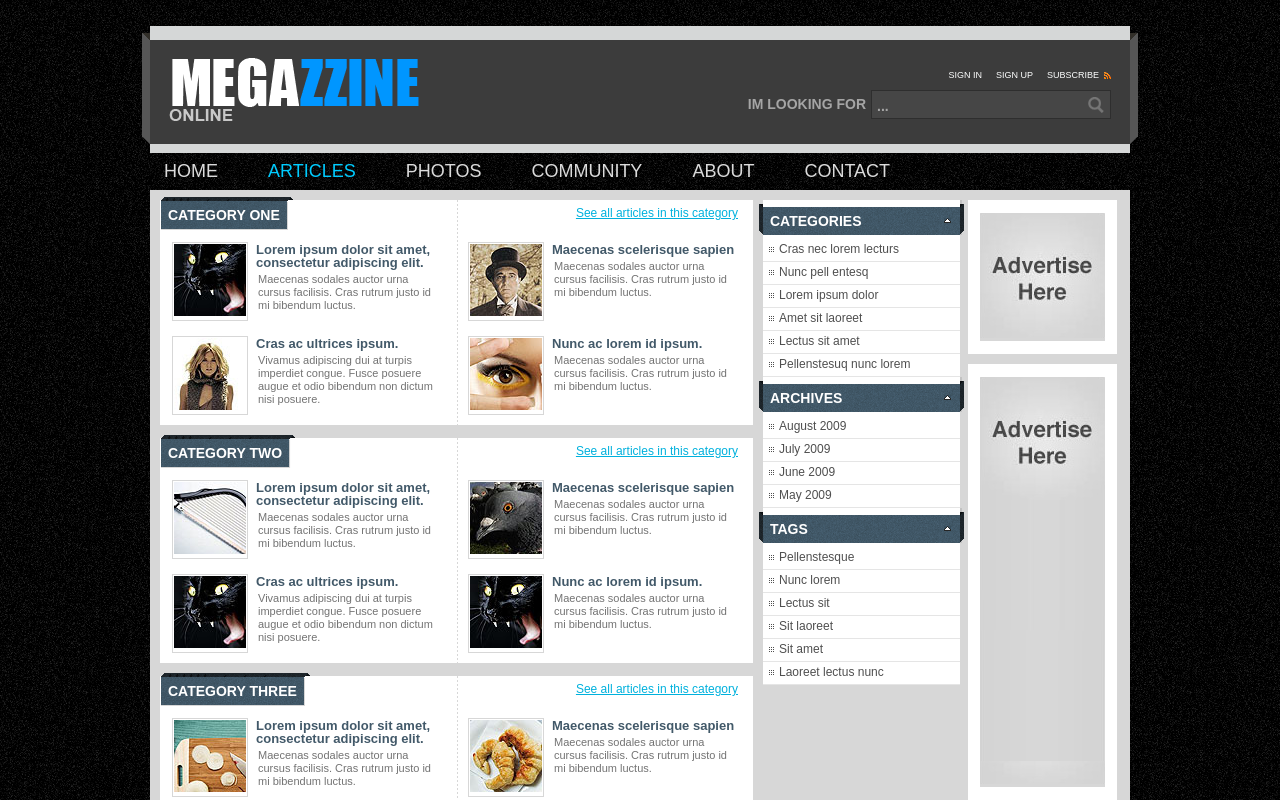
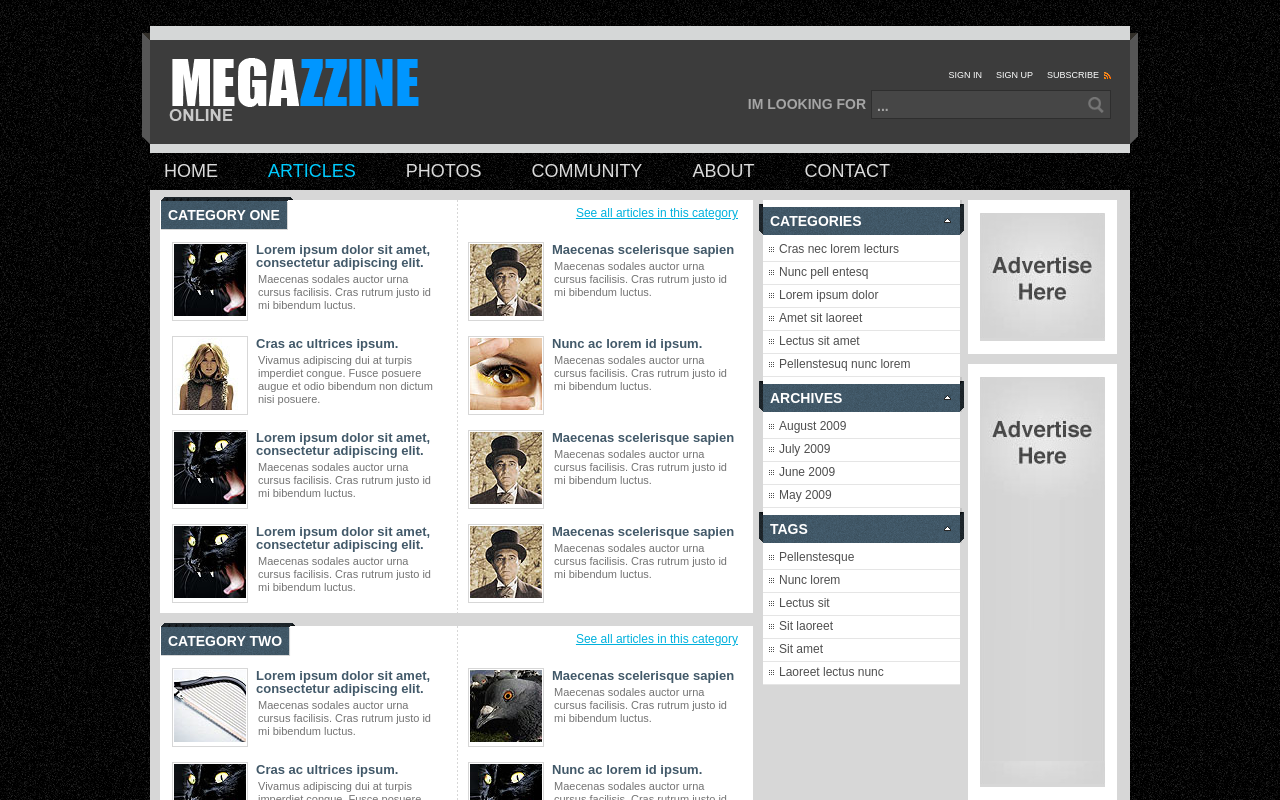
Before and after one commit to lingar-poc/react-rss-brand-news, a React (Create React App) app: page / in a window 1280 px wide. Shown: the top 800 px of the page. Built offline with nearby package versions, Linux system fonts and the light colour scheme.

Commit message:
Multiple items looks OK

```diff
--- a/src/components/static-template/StaticTemplate.jsx
+++ b/src/components/static-template/StaticTemplate.jsx
@@ -79,6 +79,40 @@ export function StaticTemplate() {
                                     <div className="image"><a href="#"><img src="images/post-4.jpg" alt=""/></a></div>
                                     <div className="data">
                                         <h4><a href="#">Nunc ac lorem id ipsum.</a></h4>
+                                        <p>Maecenas sodales auctor urna cursus facilisis. Cras rutrum justo id mi
+                                            bibendum luctus. </p>
+                                    </div>
+                                </div>
+                                <div className="post">
+                                    <div className="image"><a href="#"><img src={"images/post-1.jpg"}alt=""/></a></div>
+                                    <div className="data">
+                                        <h4><a href="#">Lorem ipsum dolor sit amet, consectetur adipiscing elit.</a>
+                                        </h4>
+                                        <p>Maecenas sodales auctor urna cursus facilisis. Cras rutrum justo id mi
+                                            bibendum luctus. </p>
+                                    </div>
+                                </div>
+                                <div className="post last">
+                                    <div className="image"><a href="#"><img src="images/post-2.jpg" alt=""/></a></div>
+                                    <div className="data">
+                                        <h4><a href="#">Maecenas scelerisque sapien </a></h4>
+                                        <p>Maecenas sodales auctor urna cursus facilisis. Cras rutrum justo id mi
+                                            bibendum luctus. </p>
+                                    </div>
+                                </div>
+                                <div className="post">
+                                    <div className="image"><a href="#"><img src={"images/post-1.jpg"}alt=""/></a></div>
+                                    <div className="data">
+                                        <h4><a href="#">Lorem ipsum dolor sit amet, consectetur adipiscing elit.</a>
+                                        </h4>
+                                        <p>Maecenas sodales auctor urna cursus facilisis. Cras rutrum justo id mi
+                                            bibendum luctus. </p>
+                                    </div>
+                                </div>
+                                <div className="post last">
+                                    <div className="image"><a href="#"><img src="images/post-2.jpg" alt=""/></a></div>
+                                    <div className="data">
+                                        <h4><a href="#">Maecenas scelerisque sapien </a></h4>
                                         <p>Maecenas sodales auctor urna cursus facilisis. Cras rutrum justo id mi
                                             bibendum luctus. </p>
                                     </div>
@@ -223,7 +257,8 @@ export function StaticTemplate() {
                                             </div>
                                             <div className="data">
                                                 <h5><a href="#">Cras nec lorem lectus</a></h5>
-                                                <p>Lorem ipsum dolor sit amet, consectetur adipiscing elit. Cras nec
+                                                <p>Lorem ipsum
+                                                    Cras ac ultrices ipsum.dolor sit amet, consectetur adipiscing elit. Cras nec
                                                     lorem lectus, ut lacinia turpis. Nunc pellentesque pellentesque
                                                     laoreet. Lorem ipsum dolor sit amet, consectetur </p>
                                             </div>
```
